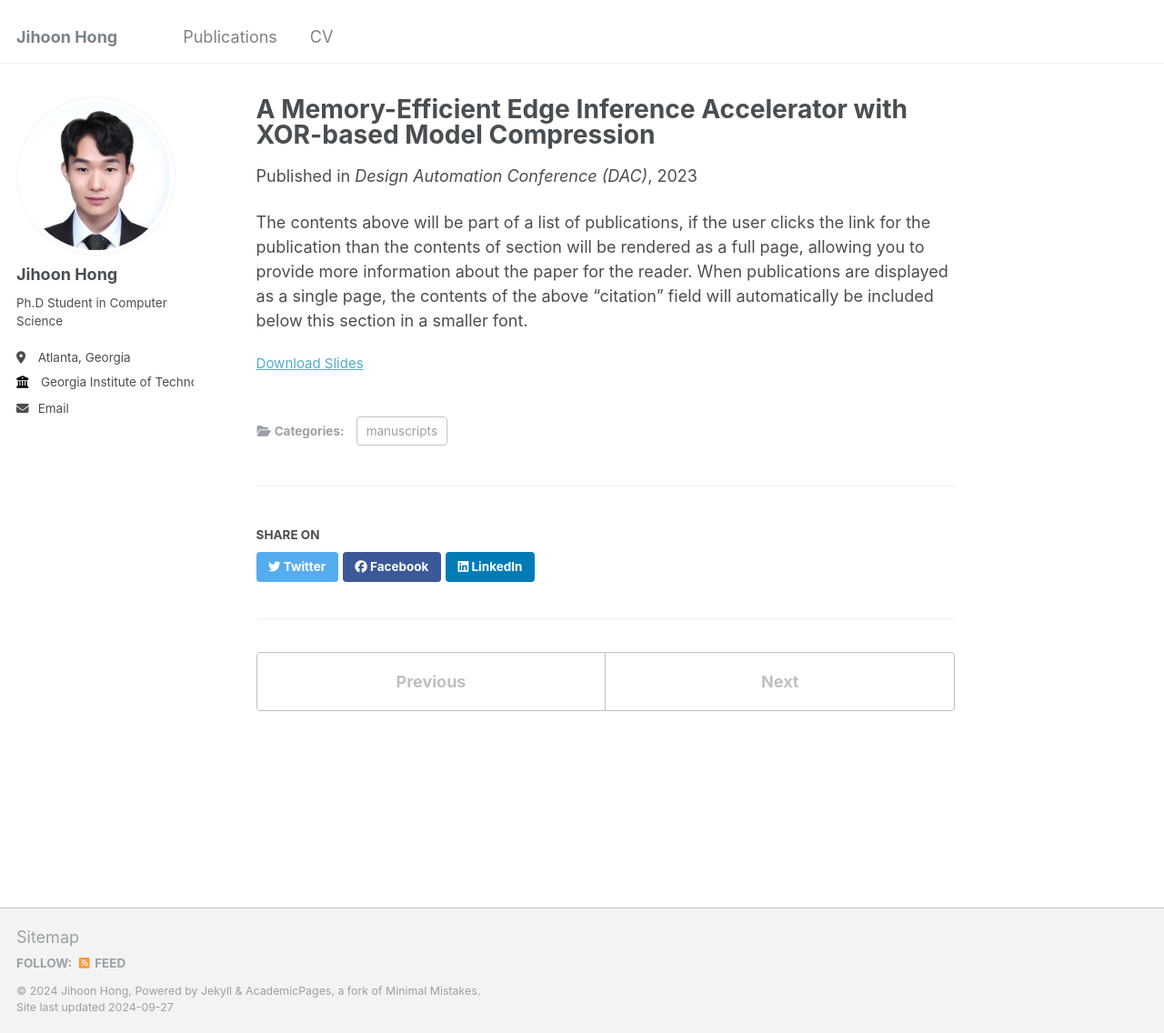
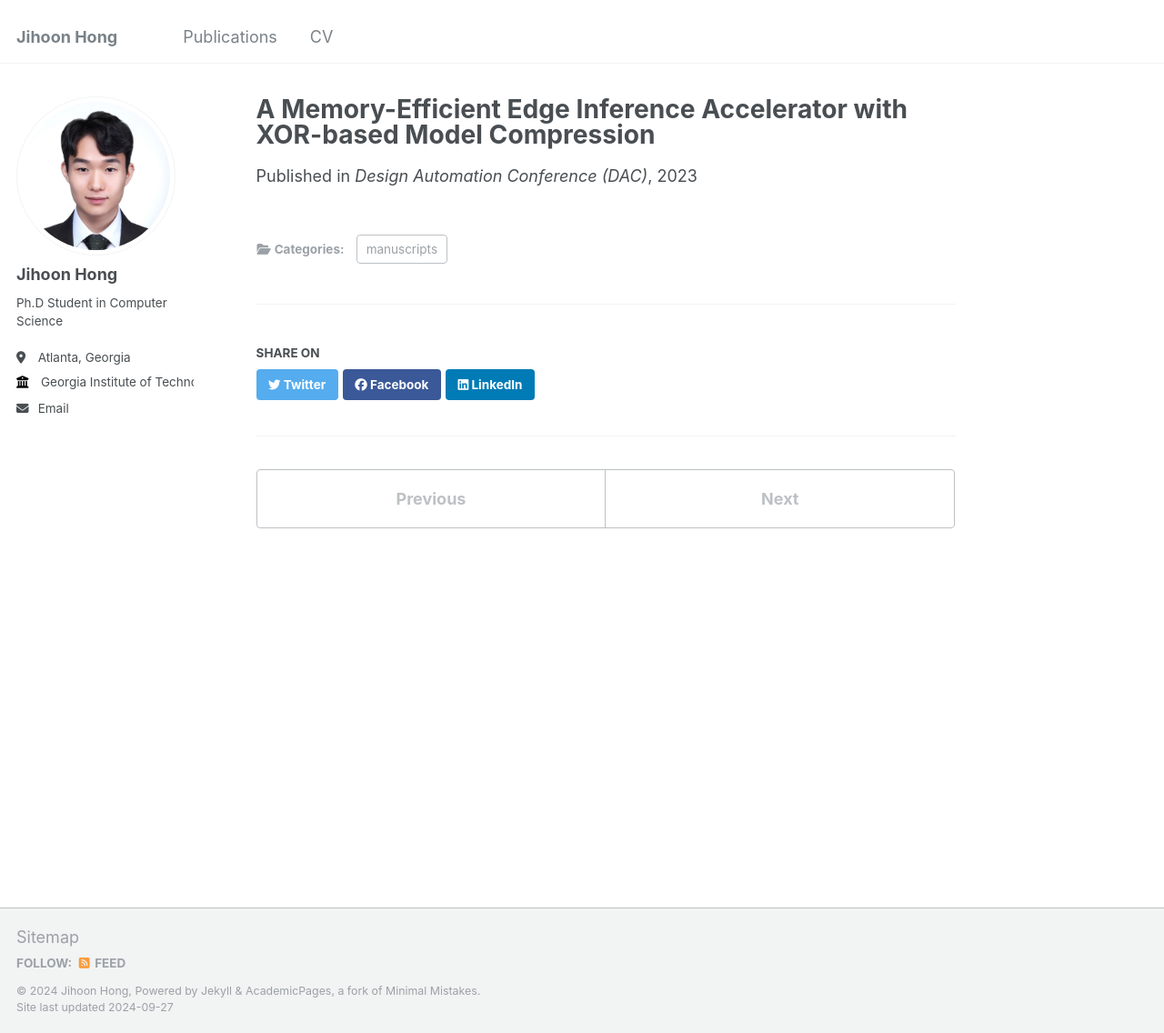
Before and after one commit to athlon76/athlon76.github.io, a Jekyll site: the page built from _publications/DAC_23.md, in a window 1280 px wide and 1136 px high. Shown: the whole window at 91% size. Built offline with Jekyll 4.4.1, drawn with Linux system fonts in a browser that asks for light colours.

Commit message:
Update DAC_23.md

```diff
--- a/_publications/DAC_23.md
+++ b/_publications/DAC_23.md
@@ -6,9 +6,5 @@ permalink: /publication/DAC_23
 excerpt: 'This paper is about the number 1. The number 2 is left for future work.'
 date: 2023-07-09
 venue: 'Design Automation Conference (DAC)'
-slidesurl: ''
 paperurl: 'https://ieeexplore.ieee.org/stamp/stamp.jsp?tp=&arnumber=10248005'
-authors: 'H. Lee, J. Hong, S. Kim, S. Y. Lee and J. W. Lee.'
 ---
-
-The contents above will be part of a list of publications, if the user clicks the link for the publication than the contents of section will be rendered as a full page, allowing you to provide more information about the paper for the reader. When publications are displayed as a single page, the contents of the above "citation" field will automatically be included below this section in a smaller font.
```
